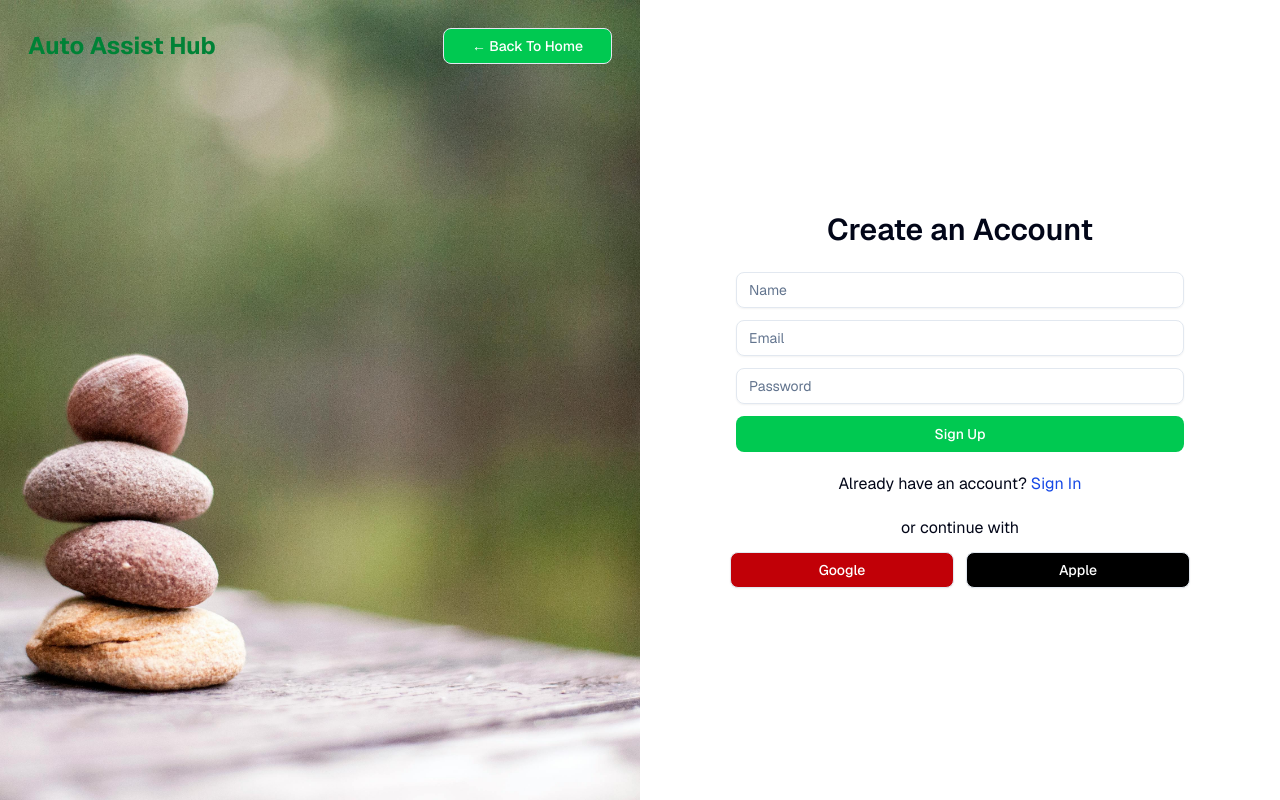
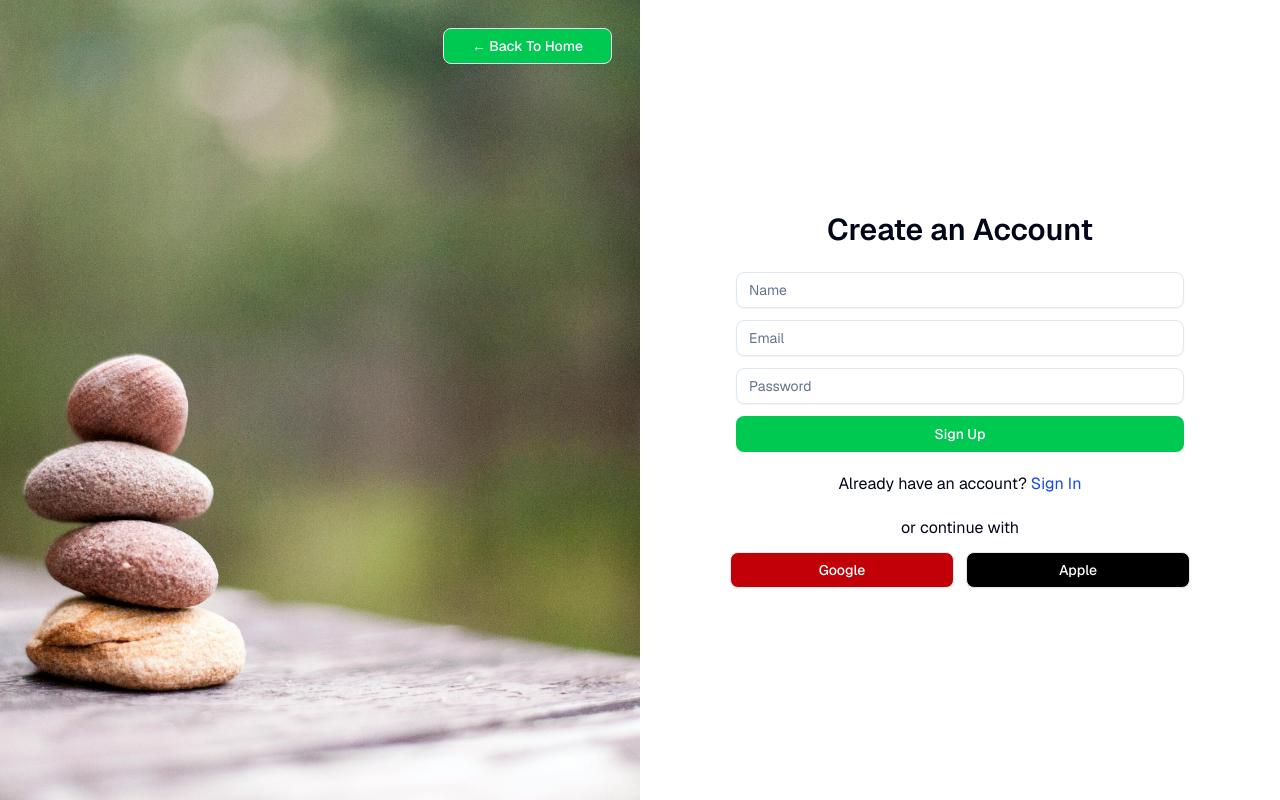
Before and after one commit to Sathyanarayanansakthi/AYUSH-Startup-portal, a Next.js app in the folder frontend/: page /signup in a window 1280 px wide. Built offline with nearby package versions, Linux system fonts and the light colour scheme.

Commit message:
Update page.tsx

```diff
--- a/frontend/app/signup/page.tsx
+++ b/frontend/app/signup/page.tsx
@@ -9,7 +9,7 @@ export default function SignUpPage() {
       {/* Left Section */}
       <div className="hidden md:flex flex-col p-7 relative">
         <div className="flex items-center justify-between mb-4 z-10 relative">
-          <h3 className="font-bold text-2xl text-green-700">Auto Assist Hub</h3>
+          <h3 className="font-bold text-2xl text-green-700"></h3>
           <Link href="/">
             <Button variant="outline" className="bg-green-500 text-white px-7">
               ← Back To Home
```
